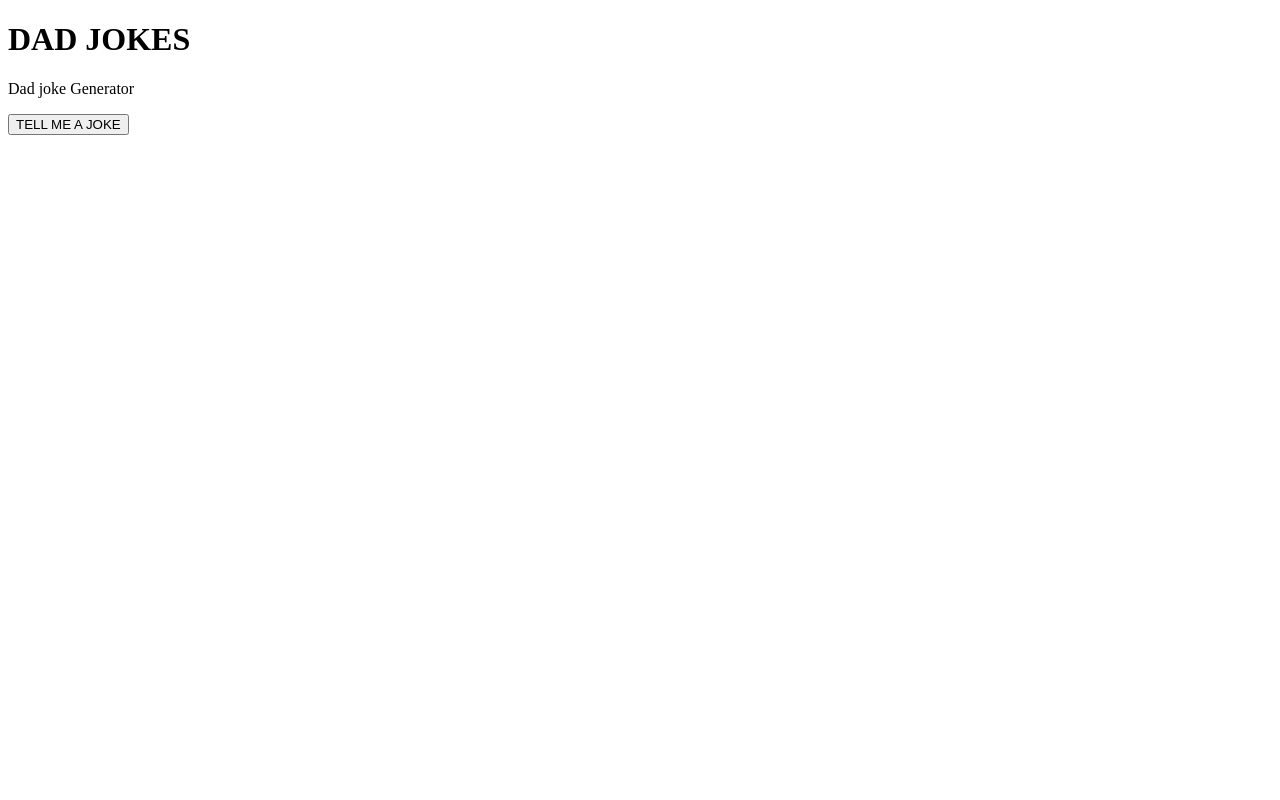
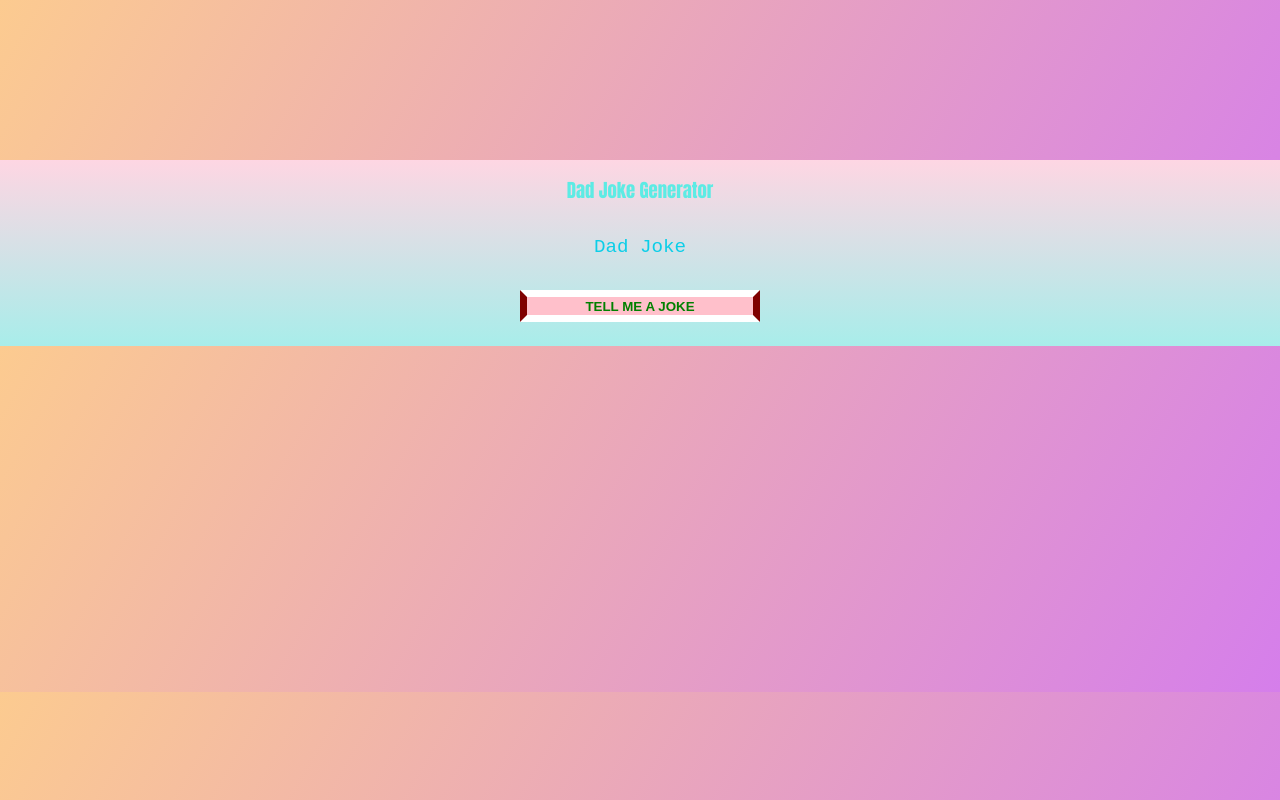
Before and after one commit to Kumardeepak28/Dad-Jokes, a plain HTML site: page index.html in a window 1280 px wide. Drawn offline with Linux system fonts and the light colour scheme.

Commit message:
dad jokes

```diff
--- a/index.html
+++ b/index.html
@@ -4,12 +4,14 @@
     <meta charset="UTF-8">
     <meta name="viewport" content="width=device-width, initial-scale=1.0">
     <title>Dad jokes </title>
+    <link rel="stylesheet" href="./style.css">
 </head>
 <body>
-    <div>
-        <h1> DAD JOKES</h1>
-        <P class="para">Dad joke Generator </P>
+    <div class="box">
+        <h3>Dad Joke Generator</h3>
+        <P class="joke">Dad Joke</P>
           <button>TELL ME A JOKE </button>
     </div>
+    <script src="./script.js"></script>
 </body>
 </html>
--- a/script.js
+++ b/script.js
@@ -0,0 +1,27 @@
+let jokes = document.querySelector("#joke");
+let btn = document.querySelector("#joke-change")
+btn.addEventListener("click", clickModular);
+
+function clickModular(){
+    let joke = " ";
+
+    const xhr = new XMLHttpRequest();
+    xhr.open('GET', "https://api.api-ninjas.com/v1/dadjokes?limit=2");
+    xhr.setRequestHeader('X-Api-key', "/kKbBkDCP6NzStP5TmuARQ==weULnBZuaArhNg8n");
+    xhr.send();
+
+    btn.innerText = "Fetching jokes...";
+
+    xhr.onload = function(){
+        if(xhr.status === 200){
+            const result = JSON.parse(xhr.responseText);
+            console.log(result);
+            joke = result[0].joke;
+
+            // update the jokes in
+            jokes.innerText = joke;
+
+            btn.innerText = "Tell Me A Joke";
+        }
+    }
+}
--- a/style.css
+++ b/style.css
@@ -0,0 +1,48 @@
+* {
+    margin: 0;
+    padding: 0;
+    box-sizing: border-box;
+}
+body {
+    background-image: linear-gradient(120deg, #fccb90 0%, #d57eeb 100%);
+}
+
+.box {
+
+    display: flex;
+    flex-direction: column;
+    justify-content: center;
+    align-items: center;
+    margin-top: 10rem;
+    /* width: 40rem; */
+    background-image: linear-gradient(to top, #a8edea 0%, #fed6e3 100%);
+}
+h3 {
+    margin-top: 1rem;
+    margin-bottom: 2rem;
+    font-weight: 200;
+    color: rgb(93, 235, 228);
+    font-family: Impact, Haettenschweiler, 'Arial Narrow Bold', sans-serif;
+}
+
+p {
+    margin-bottom: 2rem;
+    font-size: 1.2rem;
+    font-family: monospace;
+    color: #0ccee8;
+}
+button {
+
+    background-color: pink;
+    /* border-radius: 500px; */
+    height: 2rem;
+    width: 15rem;
+    margin-bottom: 1.5rem;
+    color: green;
+    font-weight: 550;
+    border-bottom:7px solid  white;
+    border-right:7px solid #800000;
+    border-top:7px solid  white;
+    border-left:7px solid #800000;
+    font-family: Arial, Helvetica, sans-serif;
+}
```
